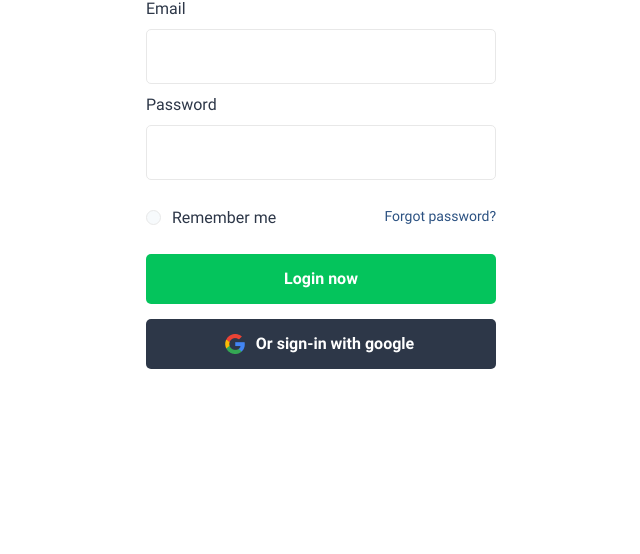
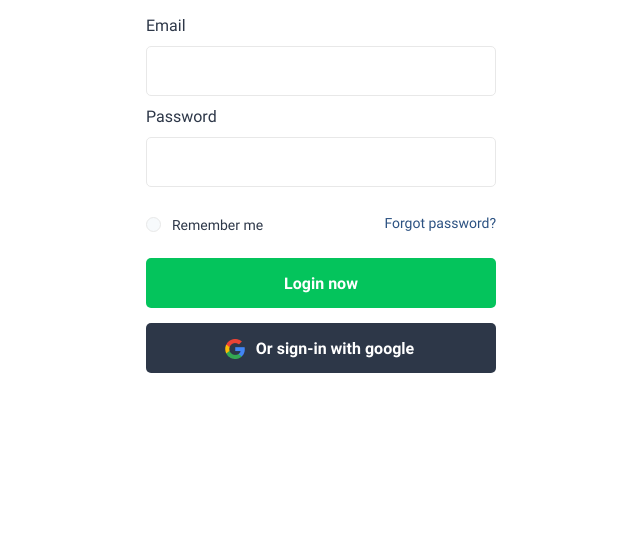
Before and after one commit to kaamosdao/exercises, a website built with webpack: page exercise-1/index.html in a window 1280 px wide. Shown: the part 246-800 px from the top of the page, without its empty margins (319-959 px from the left). Built offline with nearby package versions, Linux system fonts and the light colour scheme.

Commit message:
correct to pixel-perfect

```diff
--- a/exercise-1/css/components/form.scss
+++ b/exercise-1/css/components/form.scss
@@ -1,5 +1,11 @@
 .form {
+  margin-left: 16px;
   min-width: 350px;
+
+  @media (max-width: 1399px) {
+    margin-left: 0;
+  }
+
   @media (max-width: 659px) {
     min-width: 300px;
   }
@@ -13,7 +19,7 @@
 .form__check-container {
   display: flex;
   justify-content: space-between;
-  margin-bottom: 27px;
+  margin-bottom: 24px;
 }
 
 .form__check-label {
@@ -22,6 +28,7 @@
 }
 
 .form__header {
+  margin-top: 22px;
   margin-bottom: 24px;
   font-weight: 700;
   font-size: 30px;
--- a/exercise-1/css/components/input-checkbox.scss
+++ b/exercise-1/css/components/input-checkbox.scss
@@ -32,6 +32,8 @@
 
 .input-checkbox__label {
   padding-left: 26px;
+  font-size: 14px;
+  line-height: 16px;
 }
 
 .input-checkbox__input:checked + .input-checkbox__mark::after {
--- a/exercise-1/css/components/input-email.scss
+++ b/exercise-1/css/components/input-email.scss
@@ -1,6 +1,6 @@
 .input-email__input {
   margin-bottom: 11px;
-  padding: 17px 20px;
+  padding: 10px 20px;
   min-height: 50px;
   border: 1px solid #e8e8e8;
   border-radius: 5px;
--- a/exercise-1/css/components/input-password.scss
+++ b/exercise-1/css/components/input-password.scss
@@ -1,6 +1,6 @@
 .input-password__input {
   margin-bottom: 28px;
-  padding: 17px 20px;
+  padding: 10px 20px;
   min-height: 50px;
   border: 1px solid #e8e8e8;
   border-radius: 5px;
```
